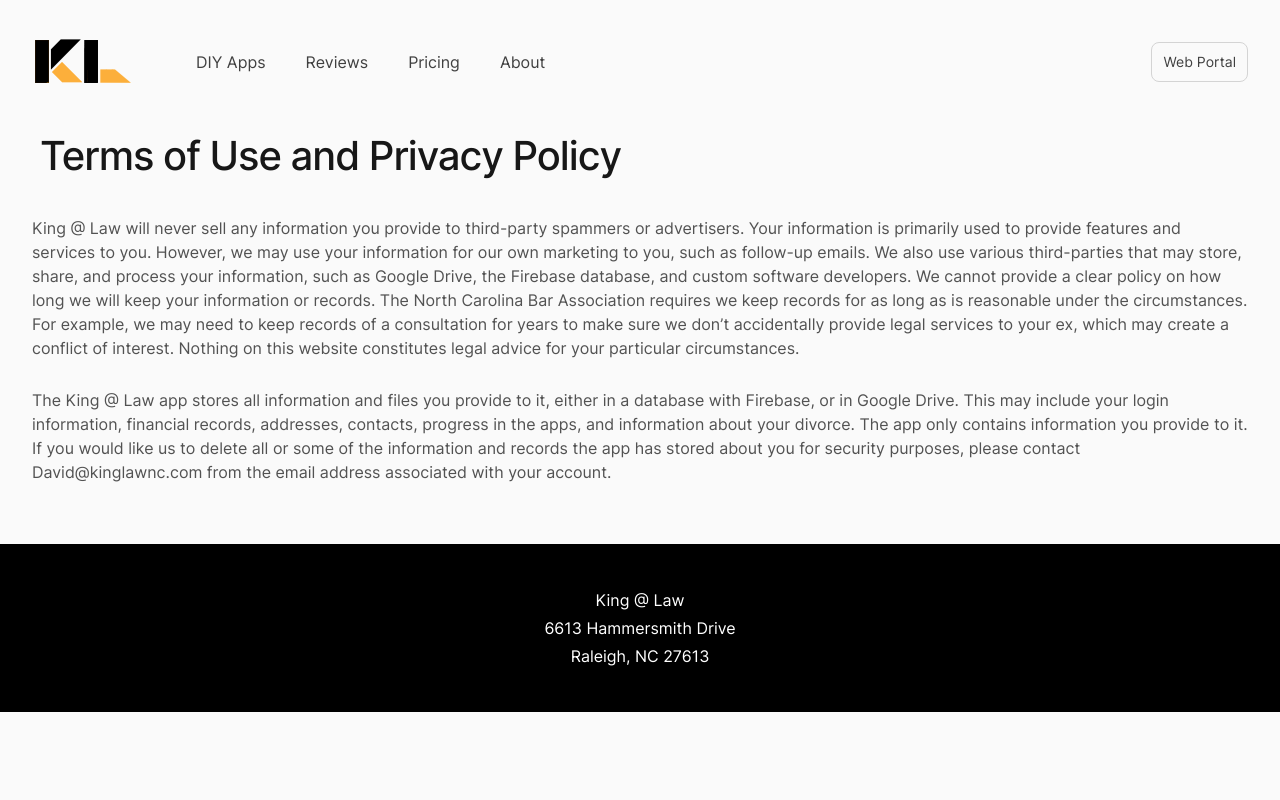
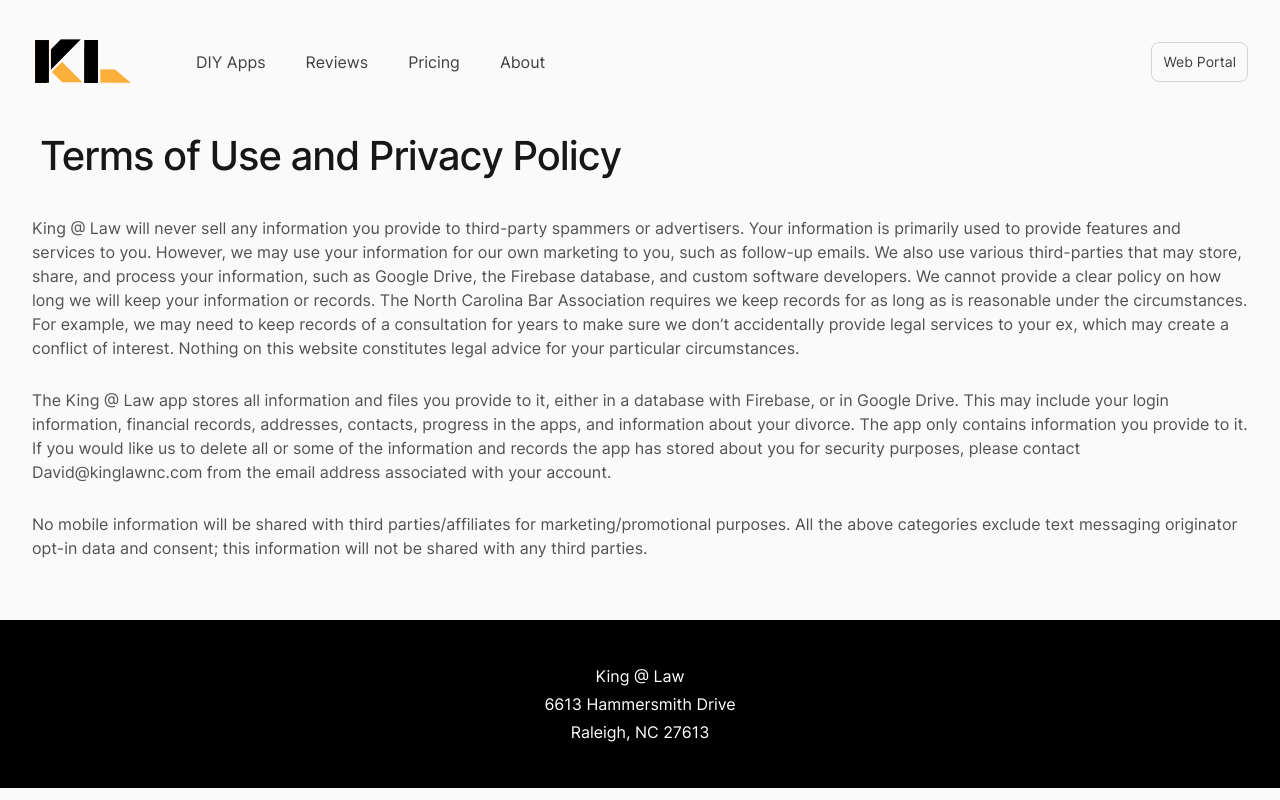
Before and after one commit to David44357/KingLawWebsite, a Next.js app: page /termsofuse in a window 1280 px wide. Built offline with nearby package versions, Linux system fonts and the light colour scheme.

Commit message:
Update termsofuse.jsx

```diff
--- a/src/pages/termsofuse.jsx
+++ b/src/pages/termsofuse.jsx
@@ -30,7 +30,9 @@ export default function DiyApps() {
 We cannot provide a clear policy on how long we will keep your information or records. The North Carolina Bar Association requires we keep records for as long as is reasonable under the circumstances. For example, we may need to keep records of a consultation for years to make sure we don’t accidentally provide legal services to your ex, which may create a conflict of interest.
 Nothing on this website constitutes legal advice for your particular circumstances. </p>
 <p className="pt-1 mt-6 text-md text-gray-600 my-3">The King @ Law app stores all information and files you provide to it, either in a database with Firebase, or in Google Drive. This may include your login information, financial records, addresses, contacts, progress in the apps, and information about your divorce. The app only contains information you provide to it. If you would like us to delete all or some of the information and records the app has stored about you for security purposes, please contact David@kinglawnc.com from the email address associated with your account.
-</p><br></br><br></br>
+</p><p className="pt-1 mt-6 text-md text-gray-600 my-3">No mobile information will be shared with third parties/affiliates for marketing/promotional purposes. All the above categories exclude text messaging originator opt-in data and consent; this information will not be shared with any third parties.</p>
+
+                    <br></br><br></br>
                 </Container>
             </main>
             <Footer />
```
